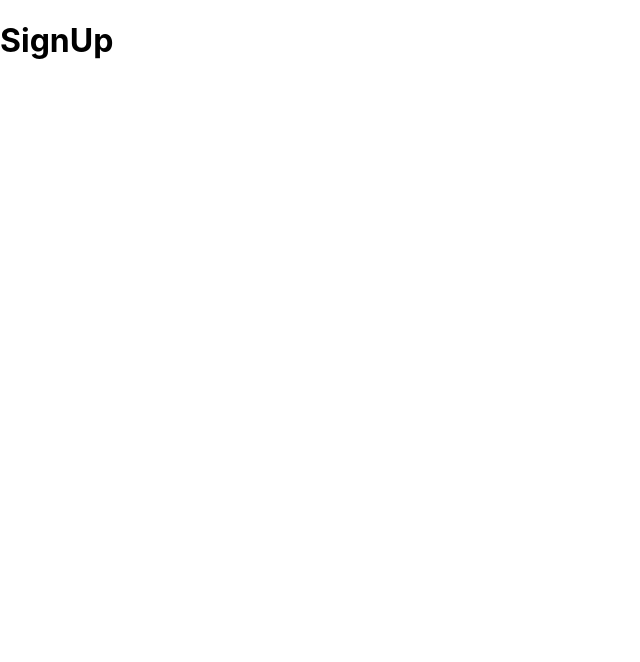
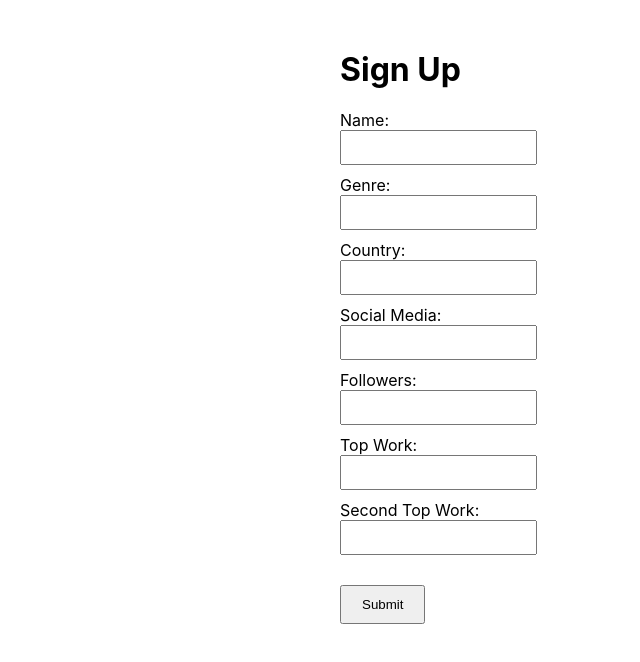
Before and after one commit to shruti202X/CelebritySpotlight, a Next.js app: page /signup in a window 1280 px wide. Shown: the top 662 px of the page, without its empty margins (0-640 px from the left). Built offline with nearby package versions, Linux system fonts and the light colour scheme.

Commit message:
Added and integrated another Gemini API for obtaining celebrity detais

```diff
--- a/pages/api/gemini.ts
+++ b/pages/api/gemini.ts
@@ -6,7 +6,7 @@ export default async function handler(req, res) {
   const response = await ai.models.generateContent({
     model: "gemini-2.5-flash",
     contents:
-      "I want a minimum of one and a maximum of three celebrity names separated by comma's which are associate with the statement \"" +
+      "I want a minimum of one and a maximum of five celebrity names separated by comma's which are associate with the statement \"" +
       req.body.prompt +
       '". Just give me the output in a single comma separated line',
   });
--- /dev/null
+++ b/pages/api/gemini2.ts
@@ -0,0 +1,16 @@
+import { GoogleGenAI } from "@google/genai";
+
+const ai = new GoogleGenAI({ apiKey: process.env.GEMINI_API_KEY });
+
+export default async function handler(req, res) {
+  const query =
+    'My celebrity is "' +
+    req.body.celebName +
+    '". Give me their top one Genre, their country of birth, their Instagram account and in case no account found give NA, their Instagram account followers and in case no Instagram account then give 0, their top work title and their second top work title. Just return a single line separated by commas. Like for Arijit Singh return "Music, India, https://www.instagram.com/arijitsingh/#, 11.9M, Tum Hi Ho, Channa Mereya"';
+  console.log("Gemini2 API query: " + query);
+  const response = await ai.models.generateContent({
+    model: "gemini-2.5-flash",
+    contents: [{ role: "user", parts: [{ text: query }] }],
+  });
+  res.status(200).json({ text: response.text });
+}
--- a/pages/signup.tsx
+++ b/pages/signup.tsx
@@ -1,3 +1,121 @@
+import { useRouter } from "next/router";
+import { useEffect, useState } from "react";
+
 export default function SignUp() {
-  return <h1>SignUp</h1>;
+  const router = useRouter();
+  const {
+    name,
+    genre,
+    country,
+    socialmedia,
+    followers,
+    topwork,
+    secondtopwork,
+  } = router.query;
+
+  const [formData, setFormData] = useState({
+    name: "",
+    genre: "",
+    country: "",
+    socialmedia: "",
+    followers: "",
+    topwork: "",
+    secondtopwork: "",
+  });
+
+  useEffect(() => {
+    // Initialize form data with query params when available
+    setFormData({
+      name: name || "",
+      genre: genre || "",
+      country: country || "",
+      socialmedia: socialmedia || "",
+      followers: followers || "",
+      topwork: topwork || "",
+      secondtopwork: secondtopwork || "",
+    });
+  }, [name, genre, country, socialmedia, followers, topwork, secondtopwork]);
+
+  const handleChange = (e) => {
+    setFormData({ ...formData, [e.target.name]: e.target.value });
+  };
+
+  const handleSubmit = (e) => {
+    e.preventDefault();
+    console.log("Submitted form data:", formData);
+    // TODO: send formData to your backend or DB here
+  };
+
+  return (
+    <div style={{ maxWidth: "600px", margin: "50px auto" }}>
+      <h1>Sign Up</h1>
+      <form onSubmit={handleSubmit}>
+        <label>Name:</label>
+        <input
+          name="name"
+          value={formData.name}
+          onChange={handleChange}
+          style={{ display: "block", marginBottom: "10px", padding: "8px" }}
+          required
+        />
+
+        <label>Genre:</label>
+        <input
+          name="genre"
+          value={formData.genre}
+          onChange={handleChange}
+          style={{ display: "block", marginBottom: "10px", padding: "8px" }}
+          required
+        />
+
+        <label>Country:</label>
+        <input
+          name="country"
+          value={formData.country}
+          onChange={handleChange}
+          style={{ display: "block", marginBottom: "10px", padding: "8px" }}
+          required
+        />
+
+        <label>Social Media:</label>
+        <input
+          name="socialmedia"
+          value={formData.socialmedia}
+          onChange={handleChange}
+          style={{ display: "block", marginBottom: "10px", padding: "8px" }}
+        />
+
+        <label>Followers:</label>
+        <input
+          name="followers"
+          value={formData.followers}
+          onChange={handleChange}
+          style={{ display: "block", marginBottom: "10px", padding: "8px" }}
+        />
+
+        <label>Top Work:</label>
+        <input
+          name="topwork"
+          value={formData.topwork}
+          onChange={handleChange}
+          style={{ display: "block", marginBottom: "10px", padding: "8px" }}
+        />
+
+        <label>Second Top Work:</label>
+        <input
+          name="secondtopwork"
+          value={formData.secondtopwork}
+          onChange={handleChange}
+          style={{ display: "block", marginBottom: "10px", padding: "8px" }}
+        />
+
+        <button
+          type="submit"
+          style={{ padding: "10px 20px", marginTop: "20px" }}
+        >
+          Submit
+        </button>
+      </form>
+    </div>
+  );
 }
```
Also changed, not shown: components/CelebSearch.tsx (+32 -4 lines).
